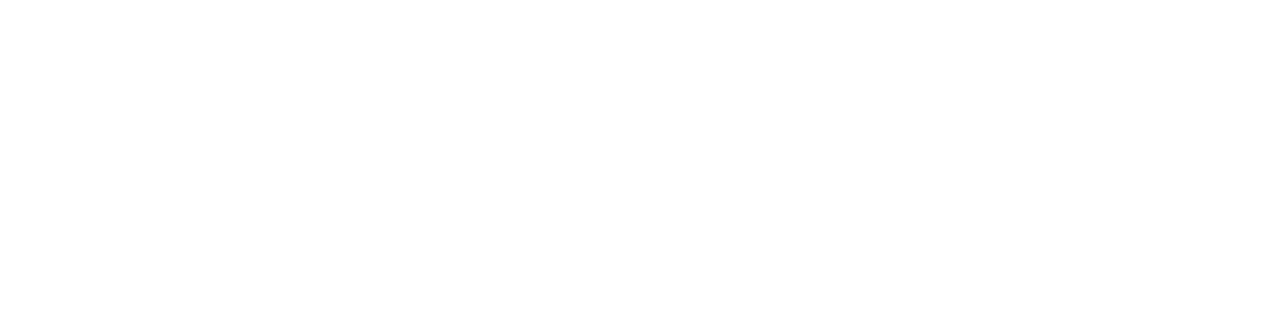
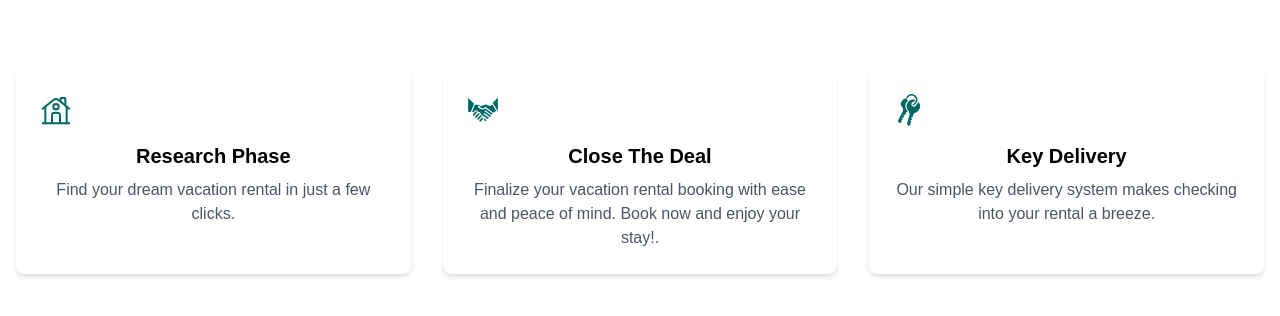
Before and after one commit to MohauMushi/M-M_Estate, a React (Vite) app: page / in a window 1280 px wide. Shown: the part 2158-2474 px from the top of the page. Before the commit the page ends 2164 px from the top, so only its background shows below. Built offline with nearby package versions, Linux system fonts and the light colour scheme.

Commit message:
Created Service component, showing the services cards abd then import the component to be rendered into the App.jsx

```diff
--- a/src/App.jsx
+++ b/src/App.jsx
@@ -2,6 +2,7 @@
 import Home from "./Components/Home";
 import Gallery from "./Components/Gallery";
 import AboutUs from "./Components/About";
+import Service from "./Components/Services";
 import "./App.css";
 
 function App() {
@@ -11,6 +12,7 @@
       <Home />
       <Gallery />
       <AboutUs />
+      <Service />
     </>
   );
 }
--- /dev/null
+++ b/src/Components/Services.jsx
@@ -0,0 +1,46 @@
+import House from "../../public/svg/House.svg";
+import ShakingHands from "../../public/svg/ShakingHands.svg";
+import Keys from "../../public/svg/Keys.svg";
+
+const HouseIcon = () => <img src={House} />;
+
+const HandsShaking = () => <img src={ShakingHands} />;
+
+const HouseKeys = () => <img src={Keys} />;
+
+// eslint-disable-next-line react/prop-types
+const ServiceCard = ({ Icon, title, description }) => (
+  <div className="bg-white p-6 rounded-lg shadow-md flex flex-col">
+    <div className="text-teal-600 w-8 h-8 mb-4">
+      <Icon />
+    </div>
+    <h2 className="text-xl font-bold mb-2">{title}</h2>
+    <p className="text-gray-600">{description}</p>
+  </div>
+);
+
+const Service = () => {
+  return (
+    <div className="container mx-auto px-4 py-16">
+      <div className="grid grid-cols-1 md:grid-cols-2 lg:grid-cols-3 gap-8 mb-16">
+        <ServiceCard
+          Icon={HouseIcon}
+          title="Research Phase"
+          description="Find your dream vacation rental in just a few clicks."
+        />
+        <ServiceCard
+          Icon={HandsShaking}
+          title="Close The Deal"
+          description="Finalize your vacation rental booking with ease and peace of mind. Book now and enjoy your stay!."
+        />
+        <ServiceCard
+          Icon={HouseKeys}
+          title="Key Delivery"
+          description="Our simple key delivery system makes checking into your rental a breeze."
+        />
+      </div>
+    </div>
+  );
+};
+
+export default Service;
```
